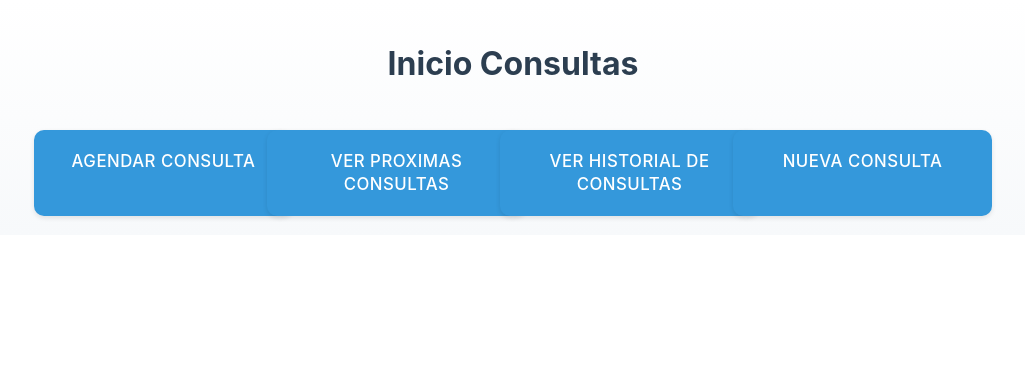
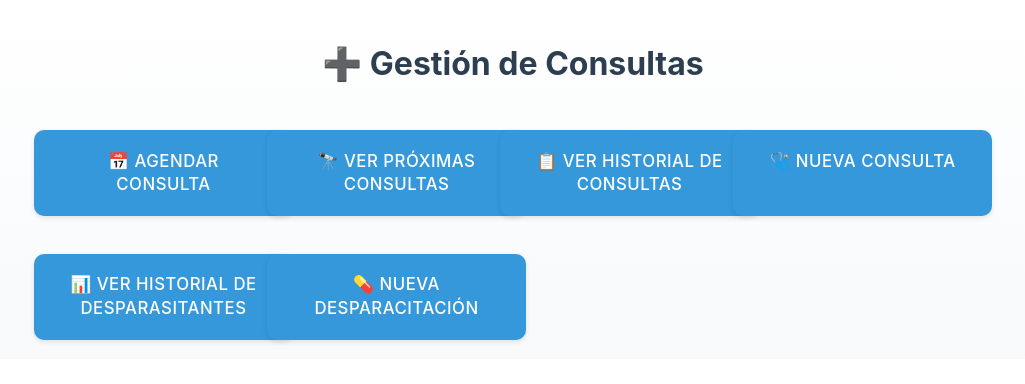
Before and after one commit to Trexpapu/APPMM, a Django app: page /consultas/indexConsultas/ in a window 1280 px wide. Shown: the part 65-449 px from the top of the page, without its empty margins (127-1152 px from the left). Run offline with Django 5.2, Linux system fonts and the light colour scheme; a user stored in the database is signed in.

Commit message:
mejoras ui

```diff
--- a/ConsultasMedicas/models.py
+++ b/ConsultasMedicas/models.py
@@ -66,5 +66,6 @@ class SiguientesConsultas(models.Model):
 class Desparasitaciones(models.Model):
     mascota = models.ForeignKey(Mascotas, on_delete=models.CASCADE)
     fechaUltimaDesparasitacion = models.DateField(blank= True, null=True)
-    Desparasitante = models.TextField(blank=True)
+    UltimoDesparasitante = models.TextField(blank=True)
+    SiguienteDesparasitante = models.TextField(blank=True)
     proximaDesparasitacion = models.DateField(blank= True, null=True)
--- a/templates/clientesMascotas/Clientes/indexCliente.html
+++ b/templates/clientesMascotas/Clientes/indexCliente.html
@@ -4,10 +4,10 @@
 
 {% block content %}
 <section class="container index-cliente">
-    <h2>Gestión de Clientes</h2>
+    <h2>🗂️ Gestión de Clientes</h2>
     <div class="options">
-        <a href="{% url 'ver_clientes' %}" class="btn-home">Ver Clientes</a>
-        <a href="{% url 'agregar_cliente' %}" class="btn-home">Agregar Nuevo Cliente</a>
+        <a href="{% url 'ver_clientes' %}" class="btn-home">👤 Ver Clientes</a>
+        <a href="{% url 'agregar_cliente' %}" class="btn-home">➕ Agregar Nuevo Cliente</a>
     </div>
 </section>
 {% endblock %}
--- a/templates/clientesMascotas/Mascotas/indexMascota.html
+++ b/templates/clientesMascotas/Mascotas/indexMascota.html
@@ -4,10 +4,10 @@
 
 {% block content %}
 <section class="container index-cliente">
-    <h2>Gestión de Mascotas</h2>
+    <h2>🐕 Gestión de Mascotas</h2>
     <div class="options">
-        <a href="{% url 'ver_mascotas' %}" class="btn-home">Ver Mascotas</a>
-        <a href="{% url 'agregar_mascota' %}" class="btn-home">Agregar Nueva Mascota</a>
+        <a href="{% url 'ver_mascotas' %}" class="btn-home">🔍 Ver Mascotas</a>
+        <a href="{% url 'agregar_mascota' %}" class="btn-home">➕ Agregar Nueva Mascota</a>
     </div>
 </section>
 {% endblock %}
--- a/templates/consultasMedicas/indexConsultas.html
+++ b/templates/consultasMedicas/indexConsultas.html
@@ -4,13 +4,14 @@
 
 {% block content %}
 <section class="container index-cliente">
-    <h2>Inicio Consultas</h2>
+    <h2>➕ Gestión de Consultas</h2>
     <div class="options">
-        <a href="{% url 'agendar-consultas' %}" class="btn-home">Agendar Consulta</a>
-        <a href="{% url 'ver-proximas-consultas' %}" class="btn-home">Ver Proximas Consultas</a>
-        <a href="{% url 'ver-consultas' %}" class="btn-home">Ver Historial de Consultas</a>
-        <a href="{% url 'nueva-consulta' %}" class="btn-home">Nueva Consulta</a>
-
+        <a href="{% url 'agendar-consultas' %}" class="btn-home">📅 Agendar Consulta</a>
+        <a href="{% url 'ver-proximas-consultas' %}" class="btn-home">🔭 Ver Próximas Consultas</a>
+        <a href="{% url 'ver-consultas' %}" class="btn-home">📋 Ver Historial de Consultas</a>
+        <a href="{% url 'nueva-consulta' %}" class="btn-home">🩺 Nueva Consulta</a>
+        <a href="{% url 'ver-consultas' %}" class="btn-home">📊 Ver Historial de Desparasitantes</a>
+        <a href="{% url 'nueva-consulta' %}" class="btn-home">💊 Nueva Desparacitación</a>
     </div>
 </section>
 {% endblock %}
```
Also changed, not shown: ConsultasMedicas/migrations/0002_rename_desparasitante_desparasitaciones_siguientedesparasitante_and_more.py (added), db.sqlite3.
